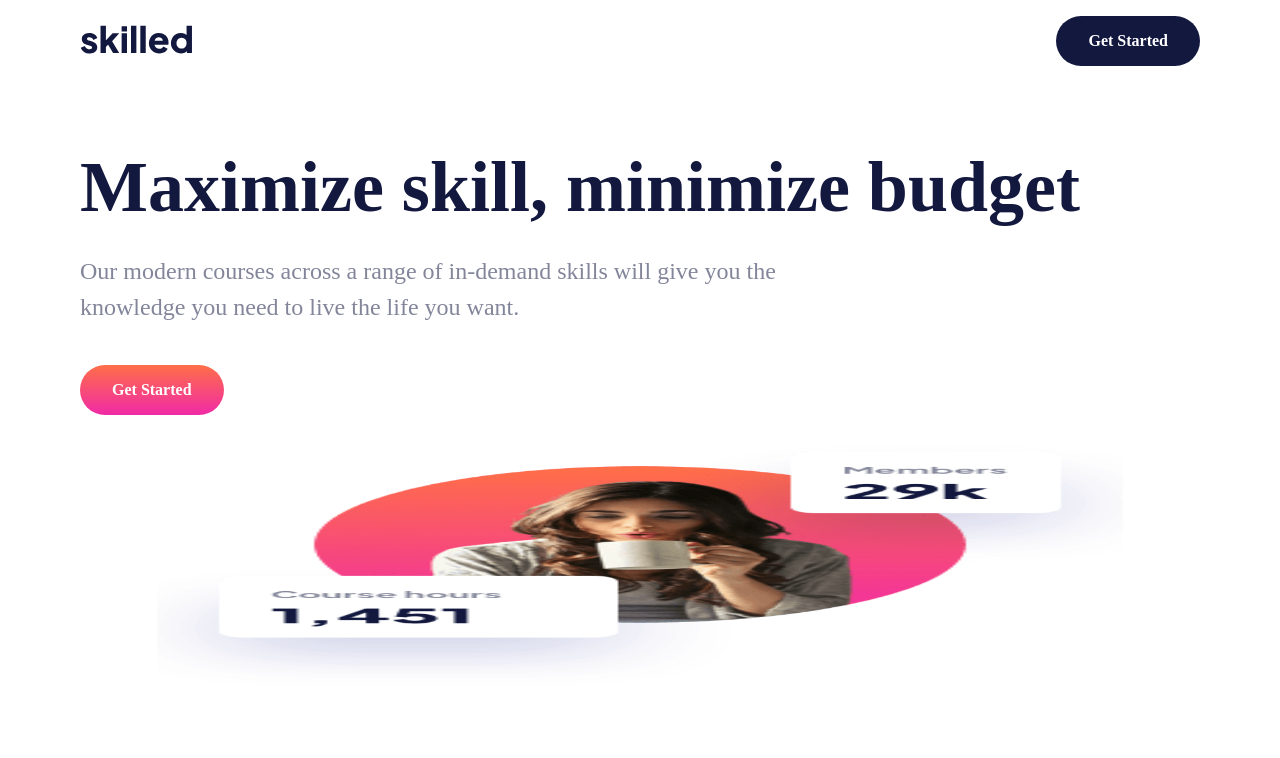
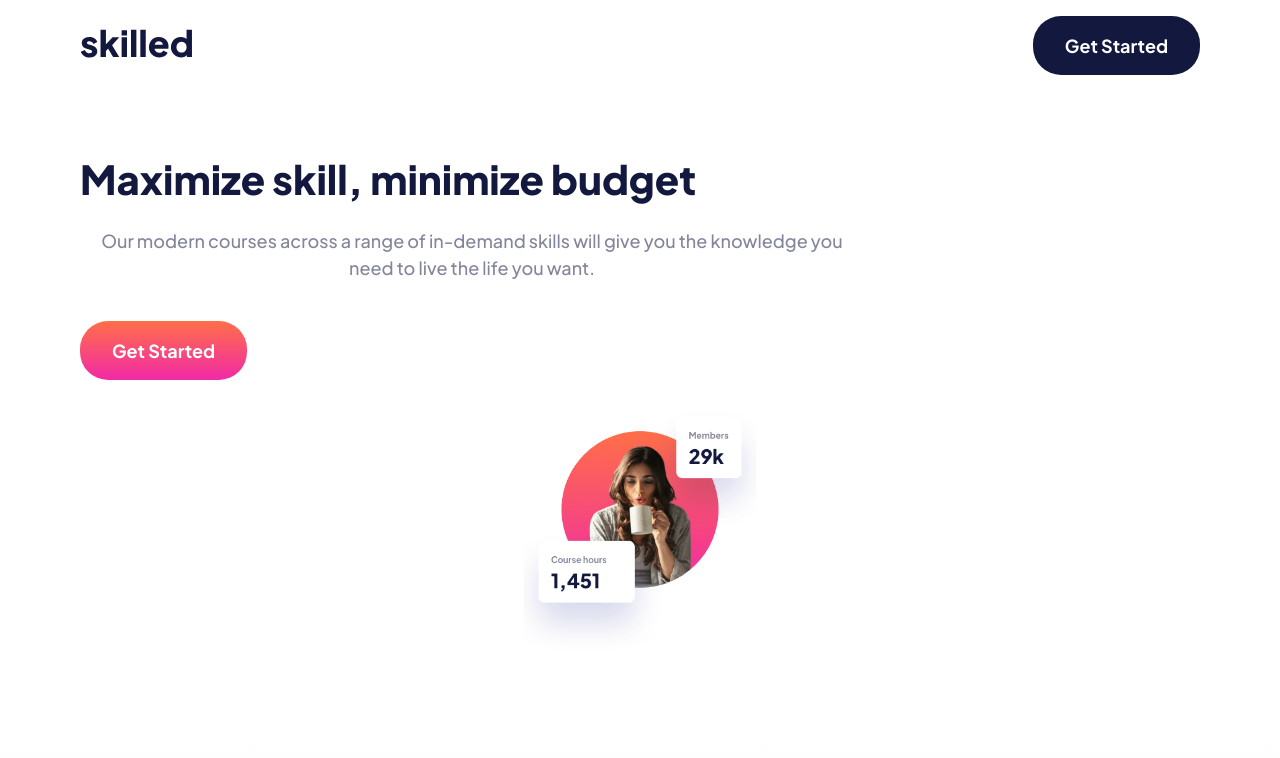
Before and after one commit to jkaps9/skilled-elearning-landing-page, a website built with webpack: page src/template.html in a window 1280 px wide. Shown: the top 758 px of the page. Built offline with nearby package versions, Linux system fonts and the light colour scheme.

Commit message:
add typography to header and hero

```diff
--- a/src/styles.css
+++ b/src/styles.css
@@ -232,18 +232,11 @@ header {
     justify-content: center;
     align-items: flex-start;
     gap: 1.5rem;
-  }
 
-  h1 {
-    /* 32px - 56px */
-    font-size: clamp(2rem, 0.75rem + 5.5vw, 4.5rem);
-    font-weight: bold;
+    text-align: center;
   }
 
   p {
-    /* 16px - 24px */
-    font-size: clamp(1rem, 0.75rem + 1.5vw, 1.5rem);
-    line-height: 1.5em;
     width: 100%;
     max-width: clamp(45ch, 1rem + 60vw, 66ch);
     margin-bottom: calc(40px - 1.5rem);
@@ -251,6 +244,10 @@ header {
 
   a.button-solid {
     background: var(--gradient-pink);
+  }
+
+  img {
+    width: auto;
   }
 }
 
--- a/src/template.html
+++ b/src/template.html
@@ -14,19 +14,19 @@
             <img src="assets/svgs/logo-dark.svg" alt="logo" loading="eager" />
           </a>
         </div>
-        <a href="#" class="button-solid">Get Started</a>
+        <a href="#" class="button-solid textpreset7">Get Started</a>
       </div>
     </header>
 
     <main>
       <section id="hero">
         <div class="container">
-          <h1>Maximize skill, minimize budget</h1>
-          <p>
+          <h1 class="textpreset1">Maximize skill, minimize budget</h1>
+          <p class="textpreset5">
             Our modern courses across a range of in-demand skills will give you
             the knowledge you need to live the life you want.
           </p>
-          <a class="button-solid" href="#">Get Started</a>
+          <a class="button-solid textpreset7" href="#">Get Started</a>
           <picture>
             <!-- Fallback -->
             <img
@@ -42,7 +42,7 @@
         <div class="container">
           <div class="card-container">
             <div class="card gradient-bg">
-              <h3>Check out our most popular courses!</h3>
+              <h3 class="textpreset3">Check out our most popular courses!</h3>
             </div>
             <div class="card">
               <img
```
